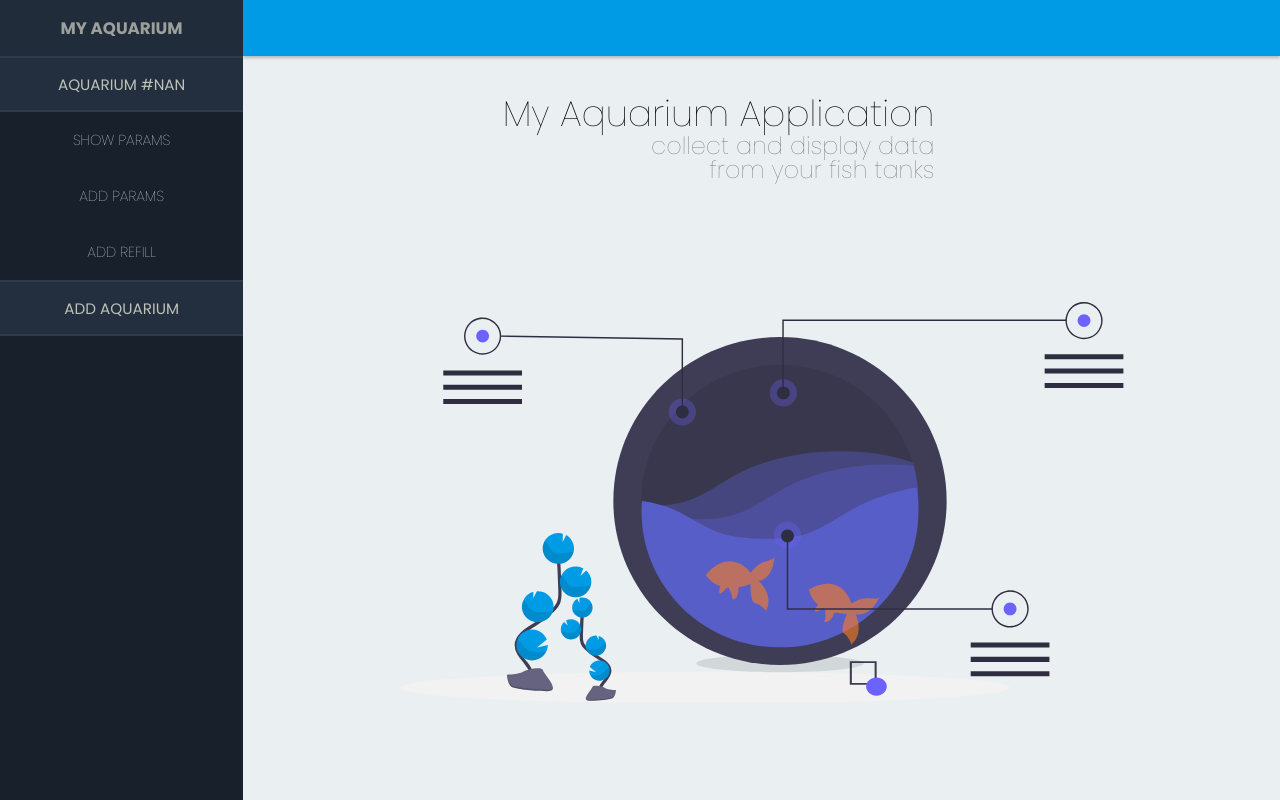
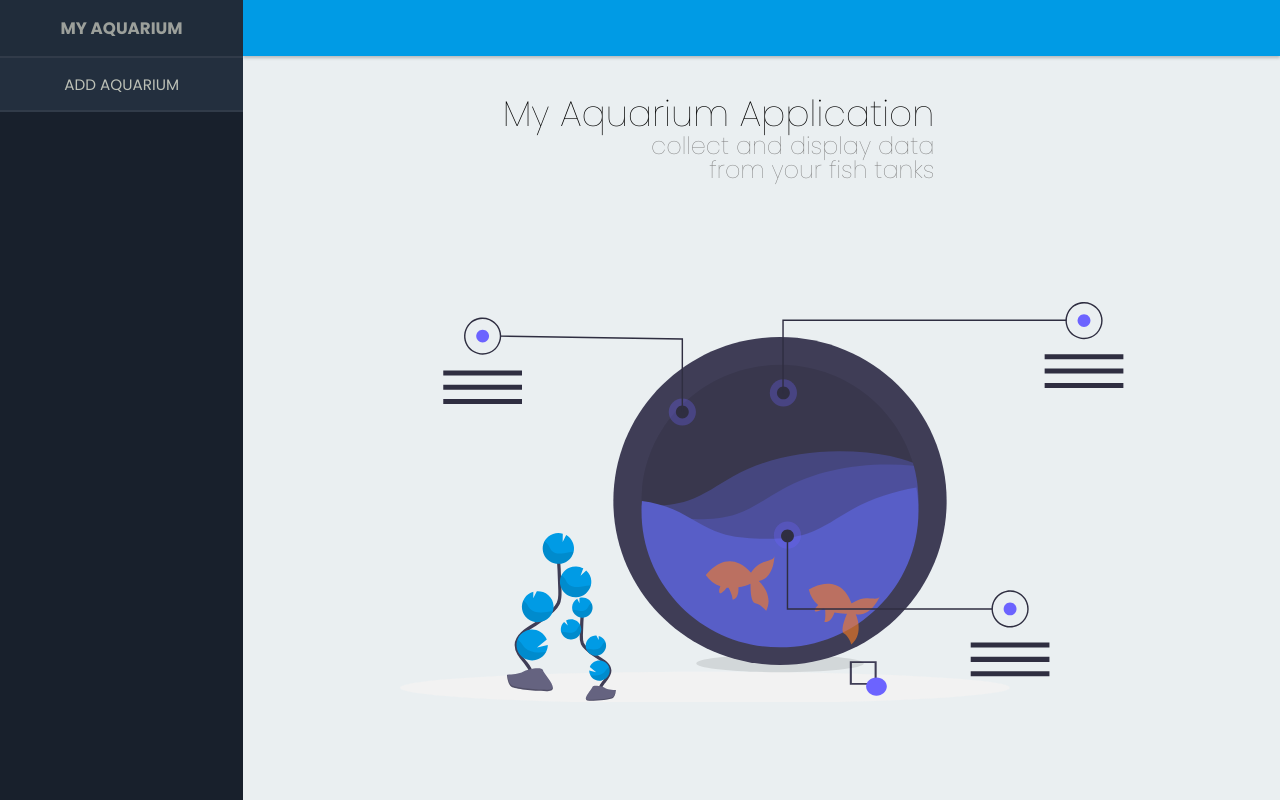
Before and after one commit to jimmeryn/my-aquarium-app, a React (Create React App) app: page / in a window 1280 px wide. Built offline with nearby package versions, Linux system fonts and the light colour scheme.

Commit message:
created AquariumList

```diff
--- a/src/features/aquarium/AquariumsList.tsx
+++ b/src/features/aquarium/AquariumsList.tsx
@@ -1,27 +1,14 @@
 import React from "react";
-import { AquariumParamButton } from "components/buttons/AquariumParamButton";
-import { AquariumTitleButton } from "components/buttons/AquariumTitleButton";
-import { Link } from "react-router-dom";
+import { Aquarium } from "models";
+import AquariumsListItem from "./AquariumsListItem";
 
-const AquariumsList: React.FunctionComponent<{ id: number; name?: string }> = ({
-  id,
-  name,
+const AquariumsList: React.FunctionComponent<{ aquariums: Aquarium[] }> = ({
+  aquariums,
 }) => (
-  <React.Fragment key={id}>
-    <Link to={`/aquarium/${id}`}>
-      <AquariumTitleButton
-        className="aquarium-title"
-        name={name && name.length > 0 ? name : `Aquarium #${id + 1}`}
-      />
-    </Link>
-    <Link to={`/aquarium/${id}`}>
-      <AquariumParamButton
-        className="aquarium-param-button"
-        name="Show Params"
-      />
-    </Link>
-    <AquariumParamButton className="aquarium-param-button" name="Add Params" />
-    <AquariumParamButton className="aquarium-param-button" name="Add Refill" />
+  <React.Fragment>
+    {aquariums.map(({ id, name }) => (
+      <AquariumsListItem key={id} id={id} name={name} />
+    ))}
   </React.Fragment>
 );
 
```
